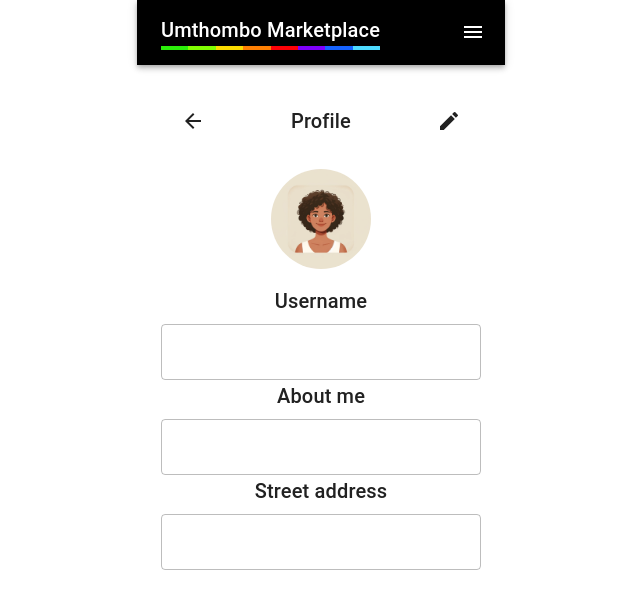
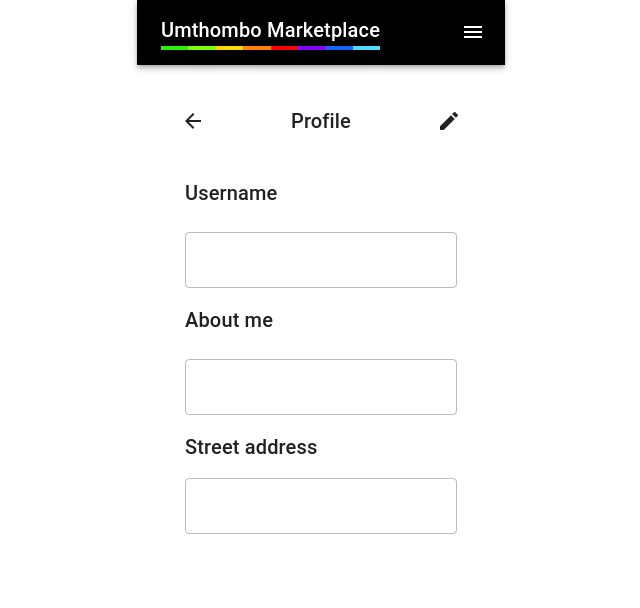
Before and after one commit to c3-dev-house/liv-frontend, a React (Vite) app: page /profile in a window 1280 px wide. Shown: the top 608 px of the page, without its empty margins (319-959 px from the left). Built offline with nearby package versions, Linux system fonts and the light colour scheme; sample sign-in values are in the browser's storage.

Commit message:
louisdev | comment out avatar

```diff
--- a/src/pages/Profile.jsx
+++ b/src/pages/Profile.jsx
@@ -1,5 +1,5 @@
 import React, { useState,useEffect } from 'react';
-import { Box, Typography, TextField, Avatar, Button,CircularProgress } from '@mui/material';
+import { Box, Typography, TextField, Avatar, Button,CircularProgress, Container} from '@mui/material';
 import ProfileHeader from '../components/profile/ProfileHeader'
 import axios from "../axiosConfig";
 import CustomAlert from '../components/CustomAlert';
@@ -58,13 +58,17 @@ const Profile = () => {
         onBack={() => window.history.back()}
         onEdit={handleEditToggle}
         showEdit={true}
+
       />
+      {/*
       <Avatar
         src="/src/assets/pp.png"
         alt="Profile"
         sx={{ width: 100, height: 100, mt: 2, mb: 2, borderRadius: '50%' }}
       />
-      <Typography variant="h6" gutterBottom>
+      */}
+      <Container  sx={{py:2, justifyContent: 'center', alignItems:'center'}}>
+      <Typography variant="h6" gutterBottom sx={{py:1}}>
         Username
       </Typography>
       <TextField
@@ -74,8 +78,9 @@ const Profile = () => {
         variant="outlined"
         fullWidth
         disabled
+        sx={{py:1}}
       />
-      <Typography variant="h6" gutterBottom>
+      <Typography variant="h6" gutterBottom sx={{py:1}}>
         About me
       </Typography>
       <TextField
@@ -86,8 +91,9 @@ const Profile = () => {
         fullWidth
         multiline
         disabled={!isEditing}
+        sx={{py:1}}
       />
-      <Typography variant="h6" gutterBottom>
+      <Typography variant="h6" gutterBottom sx={{py:1}}>
         Street address
       </Typography>
       <TextField
@@ -98,6 +104,7 @@ const Profile = () => {
         fullWidth
         disabled={!isEditing}
       />
+      </Container>
       {isEditing && (
         <Button variant="contained" color="primary" sx={{ mt: 2 }} onClick={()=>{
           handleEditToggle();
```
